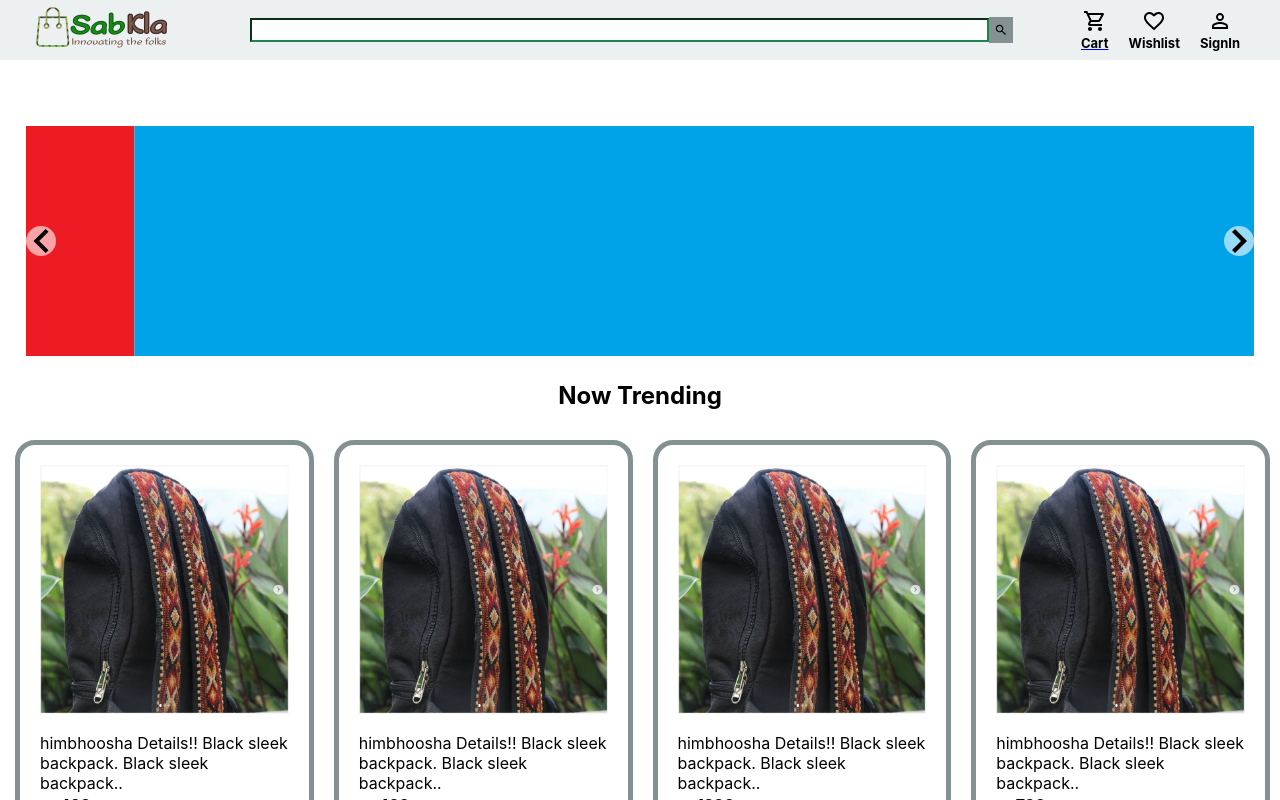
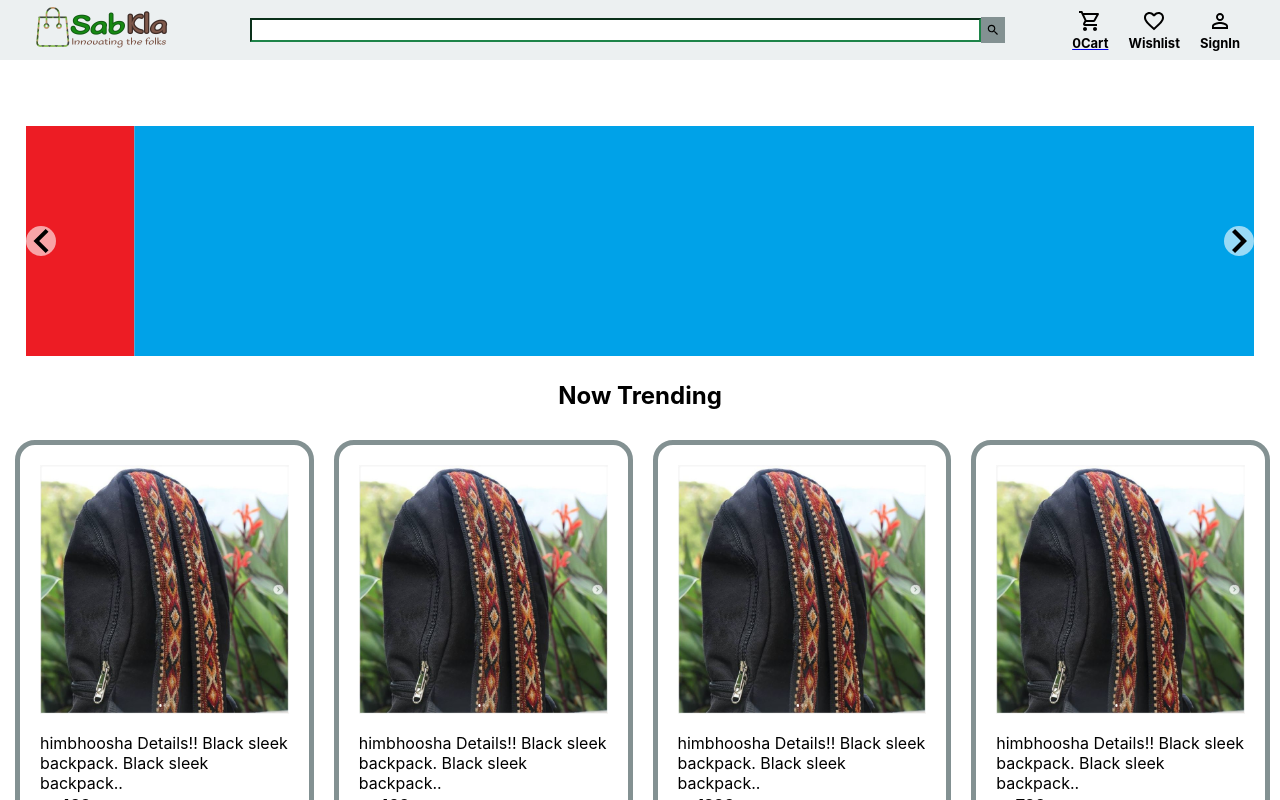
Before and after one commit to abhinandant34/sabkla, a React (Create React App) app: page / in a window 1280 px wide. Shown: the top 800 px of the page. Built offline with nearby package versions, Linux system fonts and the light colour scheme.

Commit message:
cart_item_counter_update

```diff
--- a/src/Header.js
+++ b/src/Header.js
@@ -5,12 +5,12 @@ import ShoppingCartOutlinedIcon from '@material-ui/icons/ShoppingCartOutlined';
 import FavoriteBorderOutlinedIcon from '@material-ui/icons/FavoriteBorderOutlined';
 import PersonOutlineOutlinedIcon from '@material-ui/icons/PersonOutlineOutlined';
 import {Link} from "react-router-dom";
-import { useStateValue } from './StateProvider';
-import { SportsBasketball } from '@material-ui/icons';
+import { useStateValue } from "./StateProvider";
+
 
 function Header() {
 
-    const [cart, dispatch] = useStateValue();
+    const [{ cart }, dispatch] = useStateValue();
 
     return (
         <div className='header'>
@@ -38,7 +38,7 @@ function Header() {
             <div className="header__option">
 
 <span className="header__optionLineOne"><ShoppingCartOutlinedIcon className="header__cartIcon" /></span>
-<span className="header__optionLineTwo">{SportsBasketball.length}Cart</span>
+<span className="header__optionLineTwo">{cart?.length}Cart</span>
 
 </div>
             </Link>
```
